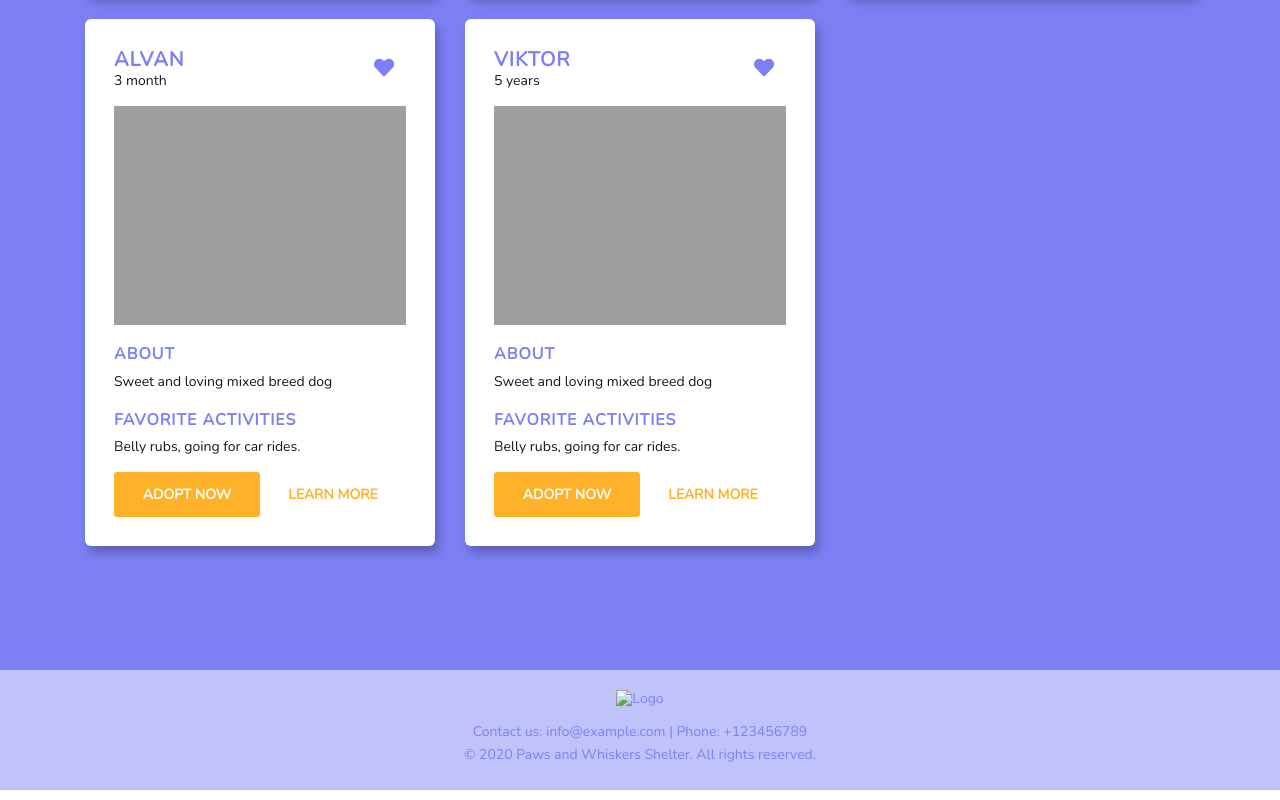
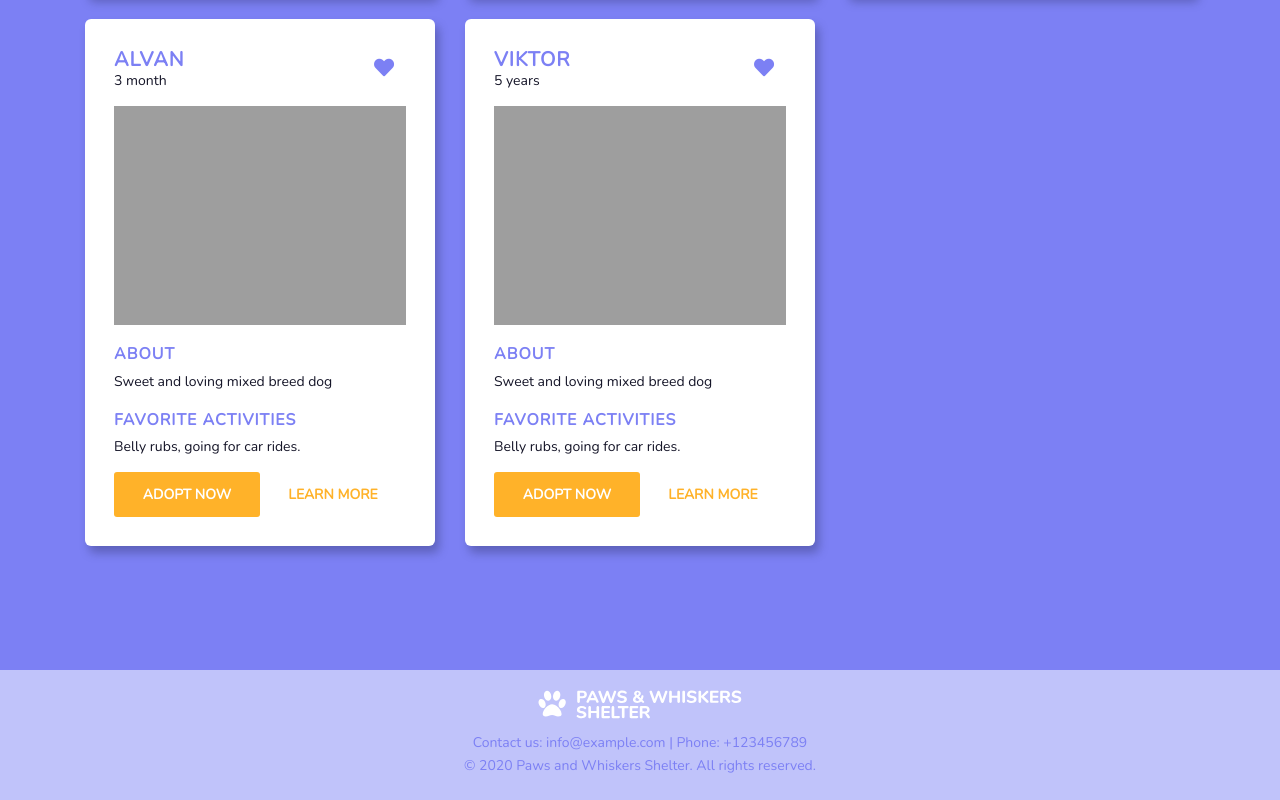
Before and after one commit to Aniaworking/Pet-Shelter-CFG-Project, a plain HTML site: page secondpage.html in a window 1280 px wide. Shown: the part 863-1663 px from the top of the page. Drawn offline with nearby package versions, Linux system fonts and the light colour scheme; the site is published under a folder, as on GitHub Pages, so addresses that start at the root find nothing; a script that the page names is missing.

Commit message:
Update secondpage.html

```diff
--- a/secondpage.html
+++ b/secondpage.html
@@ -226,7 +226,7 @@ class="container-fluid animal-cards-section"
     <script src="script.js"></script>
     <footer>
         <div class="footer-content">
-            <img src="/logopaw.svg" alt="Logo">
+            <img src="logopaw.svg" alt="Logo">
             <p>Contact us: info@example.com | Phone: +123456789</p>
             <p>&copy; 2020 Paws and Whiskers Shelter. All rights reserved.</p>
         </div>
```
